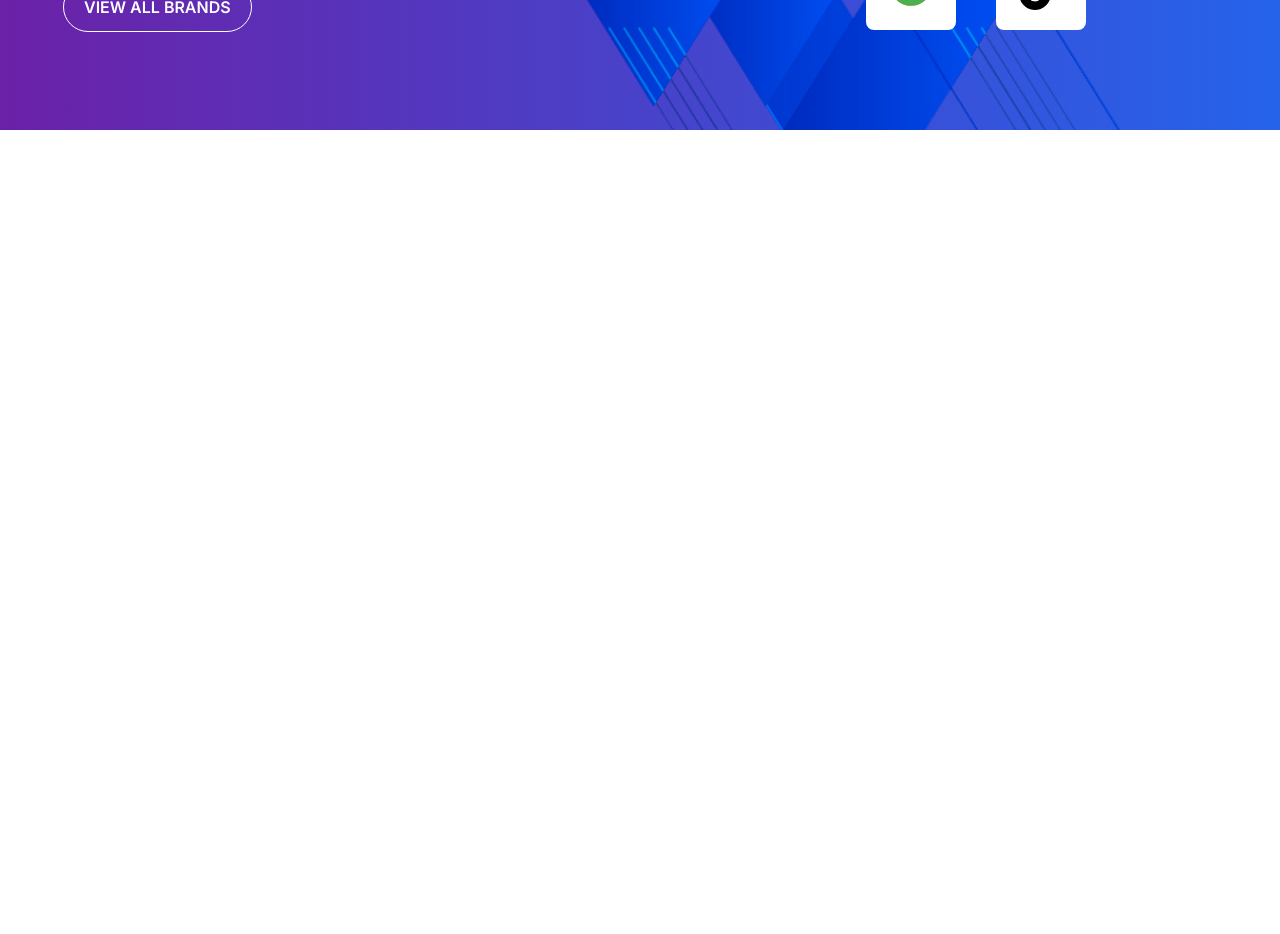
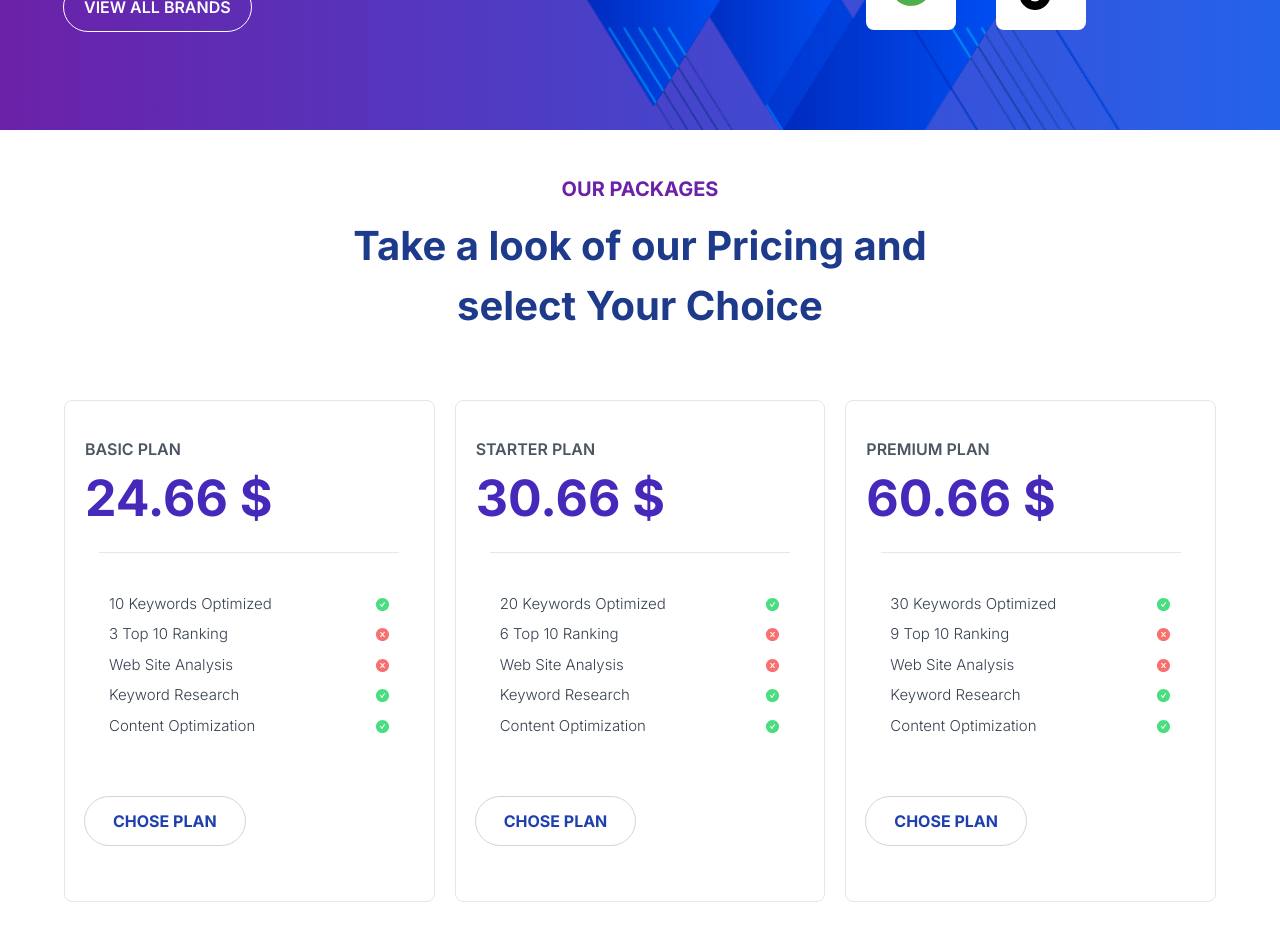
Before and after one commit to oussamataali97/startup-agency-Nextjs, a Next.js app: page / in a window 1280 px wide. Shown: the part 3860-4794 px from the top of the page. Before the commit the page ends 3990 px from the top, so only its background shows below. Built offline with nearby package versions, Linux system fonts and the light colour scheme.

Commit message:
add Package components

```diff
--- a/app/page.js
+++ b/app/page.js
@@ -1,6 +1,7 @@
 import Hero from '@/components/Hero'
 import How from '@/components/How'
 import Navbar from '@/components/Navbar'
+import Packages from '@/components/Packages'
 import Platforms from '@/components/Platforms'
 import Services from '@/components/Services'
 import Startup from '@/components/Startup'
@@ -16,6 +17,7 @@ export default function Home() {
       <Startup/>
       <How/>
       <Platforms/>
+      <Packages/>
     </div>
   )
 }
--- a/components/Packages.jsx
+++ b/components/Packages.jsx
@@ -0,0 +1,115 @@
+import React from 'react'
+import { AiFillCheckCircle, AiFillCloseCircle } from 'react-icons/ai'
+import { FaCheck } from 'react-icons/fa'
+
+const Packages = () => {
+
+    const palns = [{
+        name: "BASIC PLAN            ",
+        price: 24.66,
+        features: [
+            {
+                name: '10 Keywords Optimized',
+                kayna: true
+            },
+            {
+                name: '3 Top 10 Ranking                ',
+                kayna: false
+            },
+            {
+                name: 'Web Site Analysis                ',
+                kayna: false
+            },
+            {
+                name: 'Keyword Research',
+                kayna: true
+            },
+            {
+                name: 'Content Optimization',
+                kayna: true
+            },
+        ]
+
+    },
+    {
+        name: "STARTER PLAN            ",
+        price: 30.66,
+        features: [
+            {
+                name: '20 Keywords Optimized',
+                kayna: true
+            },
+            {
+                name: '6 Top 10 Ranking                ',
+                kayna: false
+            },
+            {
+                name: 'Web Site Analysis                ',
+                kayna: false
+            },
+            {
+                name: 'Keyword Research',
+                kayna: true
+            },
+            {
+                name: 'Content Optimization',
+                kayna: true
+            },
+        ]
+    },
+    {
+        name: "PREMIUM PLAN        ",
+        price: 60.66,
+        features: [
+            {
+                name: '30 Keywords Optimized',
+                kayna: true
+            },
+            {
+                name: '9 Top 10 Ranking                ',
+                kayna: false
+            },
+            {
+                name: 'Web Site Analysis                ',
+                kayna: false
+            },
+            {
+                name: 'Keyword Research',
+                kayna: true
+            },
+            {
+                name: 'Content Optimization',
+                kayna: true
+            },
+        ]
+    },]
+    return (
+        <div className='between'>
+            <p className='heade'>OUR PACKAGES</p>
+            <p className="subheade">Take a look of our Pricing and <br /> select Your Choice</p>
+            <div className="grid grid-cols-3 gap-5">
+
+
+                {palns.map((plan, index) => (
+                    <div className="border rounded-lg px-5 py-9 max-w-[400px]" key={index}>
+                        < p className='text-gray-600 font-[600] uppercase  '>{plan.name}</p>
+                        <p className=' text-[50px] text-blues font-[700] '>{plan.price} $</p>
+                        <hr className='mx-auto w-[300px] my-4' />
+                        <ul className='px-6 space-y-2 text-gray-700 font-[300] my-10'>
+                            {plan.features.map((feature, index) => (
+                                <li className='flex items-center justify-between text-[15px] gap-8' key={index}>{feature.name} { feature.kayna ?<AiFillCheckCircle className='text-green-400' /> : <AiFillCloseCircle className='text-red-400' />}</li>
+                            ))}
+
+
+                        </ul>
+                        <button className='my-5 rounded-full py-3 px-7 outline outline-1 outline-gray-300 text-blue-800 font-bold  hover:text-white hover:bg-blues'>CHOSE PLAN</button>
+                    </div>
+                ))}
+
+            </div>
+        </div>
+
+    )
+}
+
+export default Packages
--- a/styles/global.css
+++ b/styles/global.css
@@ -63,3 +63,15 @@ body{
   .white_title {
     @apply text-[30px] font-[600]
   }
+
+  .heade{
+    @apply text-center text-[20px] font-bold  text-purple-800 py-3
+  }
+
+  .subheade{
+    @apply text-center text-[40px] font-bold  text-blue-900 pb-16
+  }
+
+  .between {
+    @apply px-16 py-8
+  }
```
